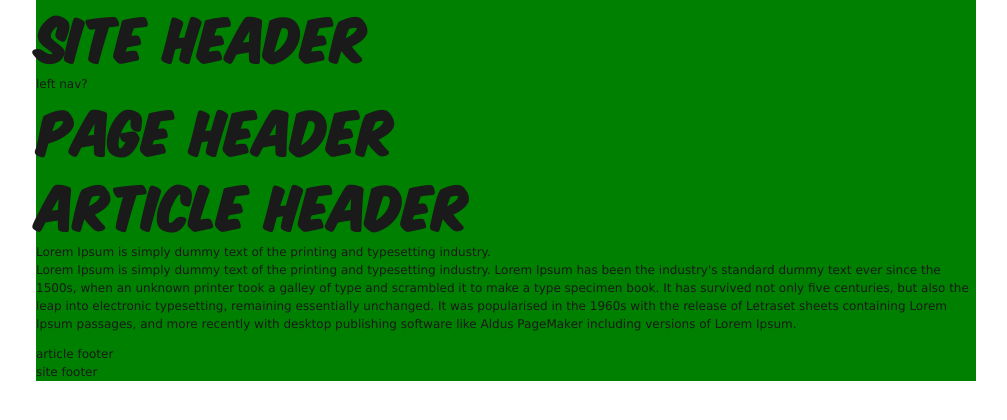
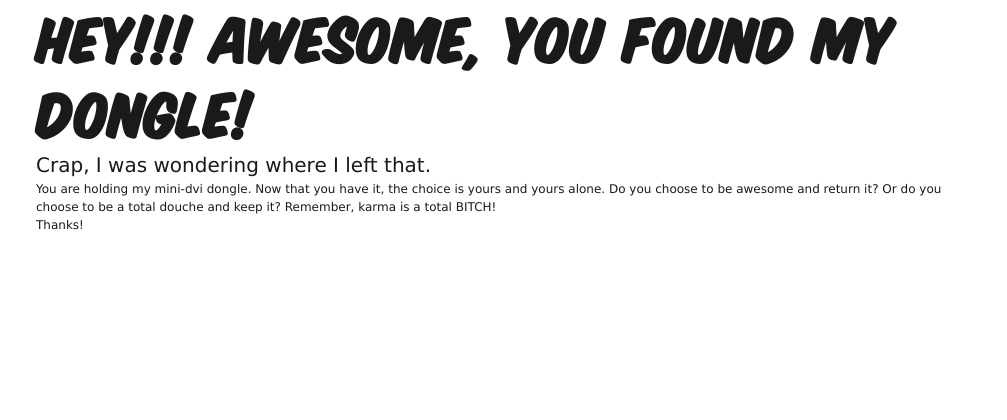
Before and after one commit to blackfalcon/axleSASS, a PHP site: page / in a window 1280 px wide. Shown: the top 420 px of the page, without its empty margins (134-1141 px from the left). Run offline with PHP 8.4, Linux system fonts and the light colour scheme; some libraries are stand-ins or nearby versions.

Commit message:
having too much fun

```diff
--- a/index.php
+++ b/index.php
@@ -32,36 +32,13 @@
 	<section class="site_container">
 
 		<header>
-			<h1>site header</h1>
+			<h1>HEY!!! Awesome, you found my dongle!</h1>
+			<h2>Crap, I was wondering where I left that.</h2>
 		</header>
-
-		<section class="left">
-			left nav?
+		<section>
+			<p>You are holding my mini-dvi dongle. Now that you have it, the choice is yours and yours alone. Do you choose to be awesome and return it? Or do you choose to be a total douche and keep it? Remember, karma is a total BITCH!</p>
 		</section>
-
-		<section class="right">
-
-			<header>
-				<h1>page header</h1>
-			</header>
-
-			<article>
-
-				<header>
-					<h1>article header</h1>
-				</header>
-
-				<aside>Lorem Ipsum is simply dummy text of the printing and typesetting industry.</aside>
-
-				<p>Lorem Ipsum is simply dummy text of the printing and typesetting industry. Lorem Ipsum has been the industry's standard dummy text ever since the 1500s, when an unknown printer took a galley of type and scrambled it to make a type specimen book. It has survived not only five centuries, but also the leap into electronic typesetting, remaining essentially unchanged. It was popularised in the 1960s with the release of Letraset sheets containing Lorem Ipsum passages, and more recently with desktop publishing software like Aldus PageMaker including versions of Lorem Ipsum.</p>
-
-				<footer>article footer</footer>
-
-			</article>
-
-		</section>
-
-		<footer>site footer</footer>
+		<footer>Thanks!</footer>
 
 	</section>
 </body>
--- a/public/styles/CSS/core_style.css
+++ b/public/styles/CSS/core_style.css
@@ -276,10 +276,10 @@ label span { padding-left: .25em; font-weight: normal; }
 
 input[type=checkbox] { float: left; margin: 0 0.3em 0 0 !important; }
 
-.site_container { width: 78.333em; margin: 0 auto; background: green; }
-@media only screen and (min-device-width: 768px) and (max-device-width: 1024px) and (orientation : portrait) { .site_container { display: inline; float: left; margin: 0 0.833em; width: 61.333em; background: blue; } }
-@media only screen and (min-device-width: 320px) and (max-device-width: 480px) and (orientation : portrait) { .site_container { width: 25em; margin: 0 auto; background: orange; } }
-@media only screen and (min-device-width: 320px) and (max-device-width: 480px) and (orientation : landscape) { .site_container { width: 38.333em; margin: 0 auto; background: yellow; } }
+.site_container { width: 78.333em; margin: 0 auto; }
+@media only screen and (min-device-width: 768px) and (max-device-width: 1024px) and (orientation : portrait) { .site_container { display: inline; float: left; margin: 0 0.833em; width: 61.333em; } }
+@media only screen and (min-device-width: 320px) and (max-device-width: 480px) and (orientation : portrait) { .site_container { width: 25em; margin: 0 auto; } }
+@media only screen and (min-device-width: 320px) and (max-device-width: 480px) and (orientation : landscape) { .site_container { width: 38.333em; margin: 0 auto; } }
 
 .inner_widget, .grid_12_col_background_shift { background-position: -10px 0 !important; }
 
--- a/public/styles/sass/_design.scss
+++ b/public/styles/sass/_design.scss
@@ -6,17 +6,13 @@
 
 .site_container {
 	@include center_grid_12(12);
-	background: green;
 	@media only screen and (min-device-width: 768px) and (max-device-width: 1024px) and (orientation : portrait) {
 		@include grid_12_ipad(12);
-		background: blue;
 	}
 	@media only screen and (min-device-width: 320px) and (max-device-width: 480px) and (orientation : portrait) {
 		@include center_grid_12(4);
-		background: orange;
 	}
 	@media only screen and (min-device-width: 320px) and (max-device-width: 480px) and (orientation : landscape) {
 		@include center_grid_12(6);
-		background: yellow;
 	}
 }
```
